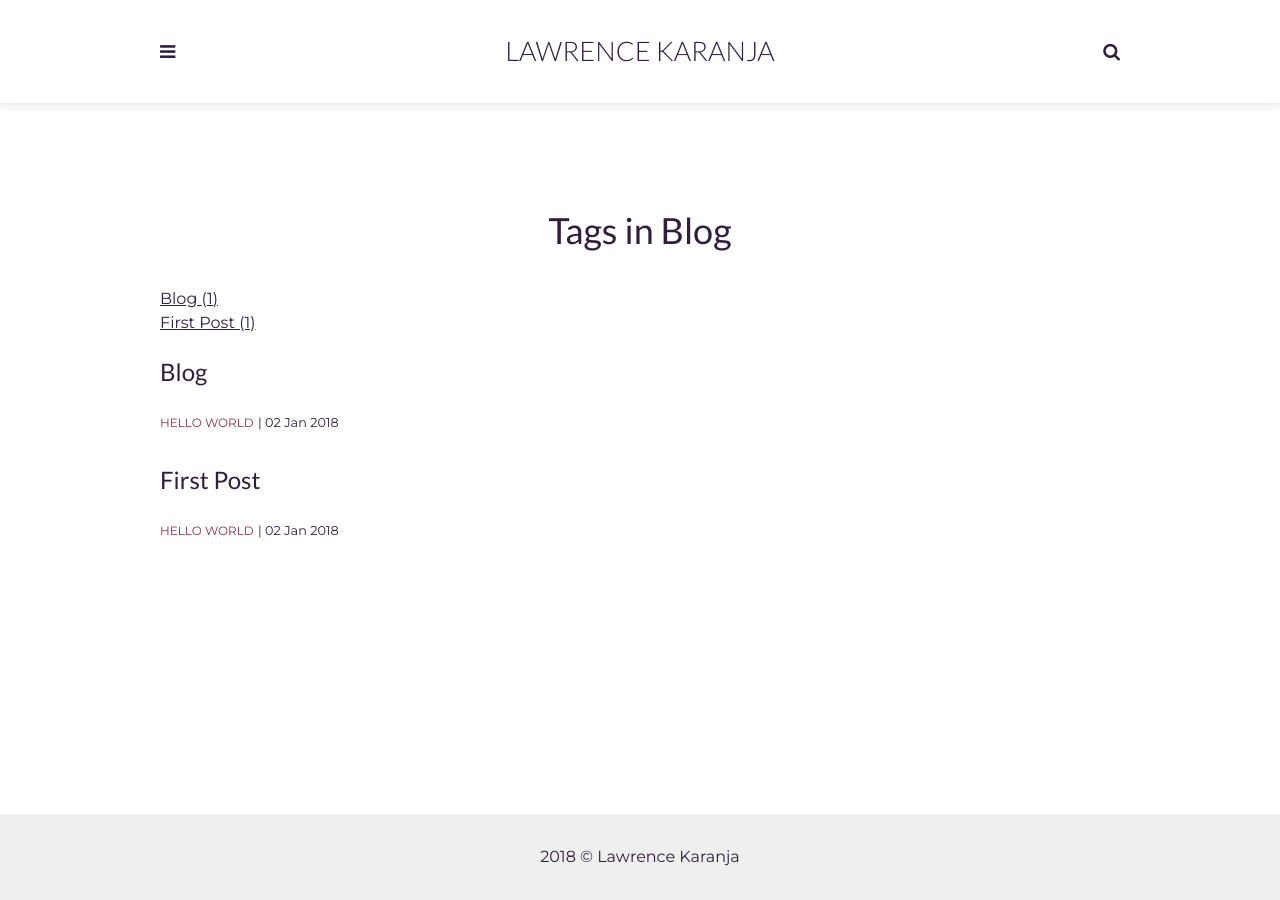
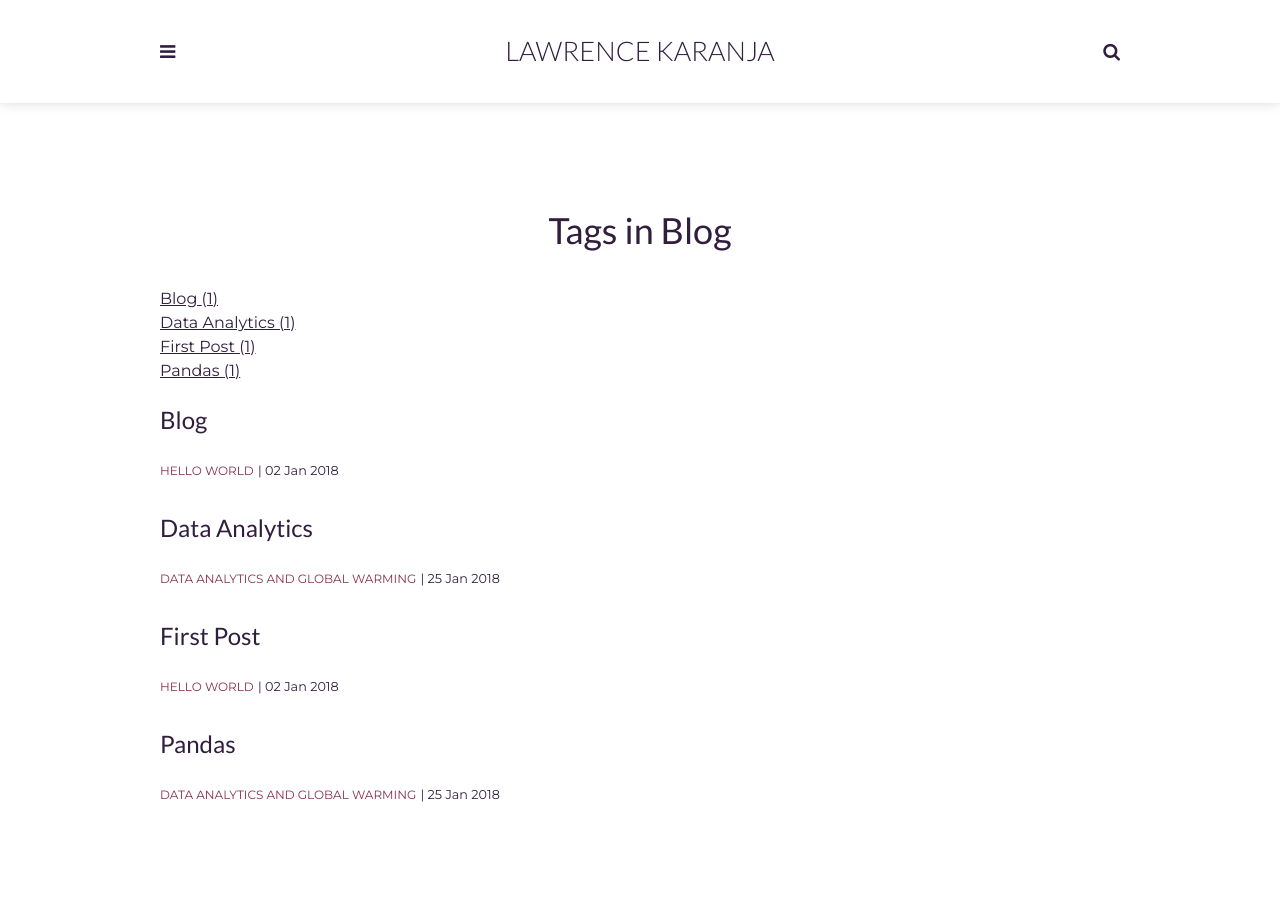
Before and after one commit to lawrence254/lawrence254..github.io, a Jekyll site: the page built from _pages/tags.html, in a window 1280 px wide. Built offline with Jekyll 4.4.1, drawn with Linux system fonts in a browser that asks for light colours.

Commit message:
Update 2018-01-25-Data-Analytics-And-Global-Warming.markdown

```diff
--- a/_posts/2018-01-25-Data-Analytics-And-Global-Warming.markdown
+++ b/_posts/2018-01-25-Data-Analytics-And-Global-Warming.markdown
@@ -1,3 +1,12 @@
+---
+layout: post
+title: Data Analytics And Global Warming
+date: 2018-01-25
+description: My First Attempt At Data Analytics. # Add post description (optional)
+img: gw.jpg
+tags: [Data Analytics,Pandas]
+author: Lawrence Karanja # Add name author (optional)
+---
 So today I decided to dive into the deepend of Data Analytics without any
 previous know how of what or how this field of IT/Statistics(Had to cover everyone there) even worked and I have to say
 I'm equally excited,frightened and somewhat disapointed.
```
